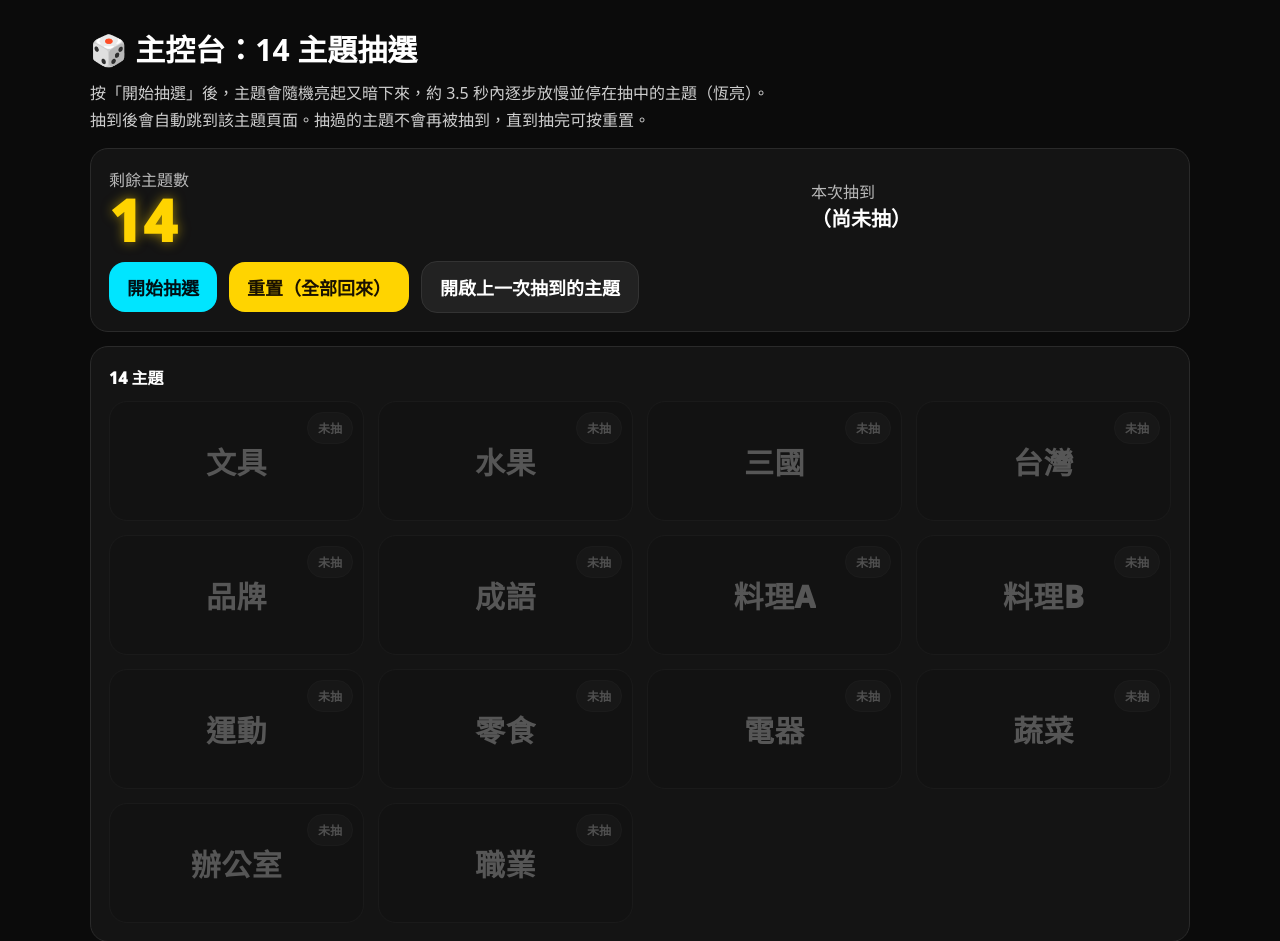
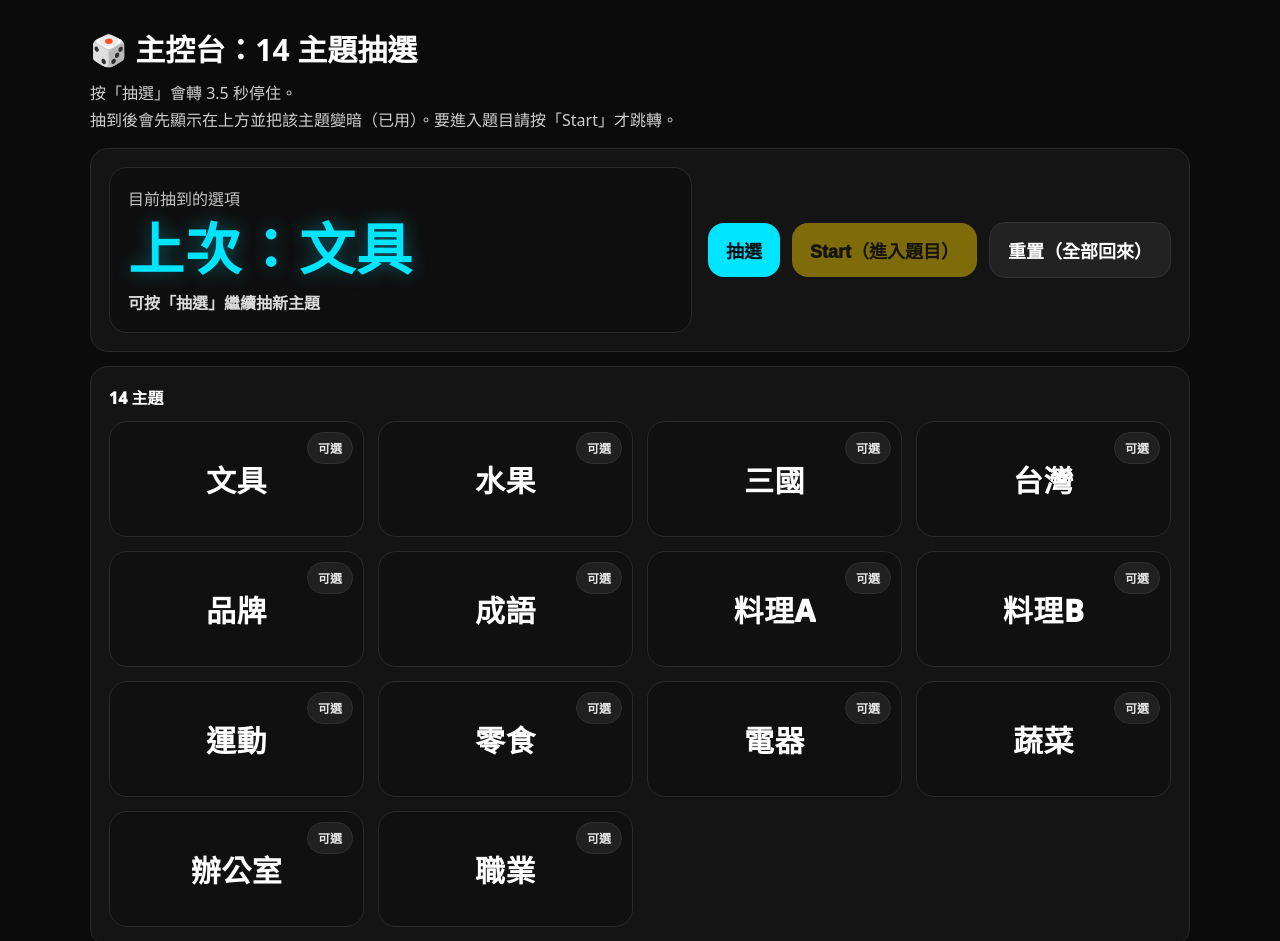
Before and after one commit to d03280112-sketch/ALL, a plain HTML site: page index.html in a window 1280 px wide. Shown: the top 941 px of the page. Drawn offline with Linux system fonts and the light colour scheme.

Commit message:
Update index.html

```diff
--- a/index.html
+++ b/index.html
@@ -3,7 +3,7 @@
 <head>
   <meta charset="utf-8" />
   <meta name="viewport" content="width=device-width,initial-scale=1" />
-  <title>主控台｜14 主題抽選</title>
+  <title>主控台｜14 主題抽選（按 Start 才跳轉）</title>
   <style>
     body{
       margin:0;
@@ -14,26 +14,50 @@
     .wrap{max-width:1100px;margin:0 auto;padding:26px;}
     h1{margin:0 0 10px;font-size:30px;}
     .hint{opacity:.8;line-height:1.7}
+
     .panel{
       background:#141414;border:1px solid #2a2a2a;border-radius:18px;
       padding:18px;margin:14px 0;
     }
-    .row{display:flex;gap:12px;flex-wrap:wrap;align-items:center;justify-content:space-between;}
+
+    .topPick{
+      display:flex;gap:16px;align-items:center;justify-content:space-between;flex-wrap:wrap;
+    }
+    .pickBox{
+      flex:1;
+      min-width:280px;
+      border:1px solid #2a2a2a;
+      border-radius:18px;
+      padding:18px;
+      background:#0f0f0f;
+    }
+    .pickLabel{opacity:.75}
+    .pickName{
+      margin-top:8px;
+      font-size:56px;
+      font-weight:1000;
+      letter-spacing:1px;
+      color:#00e5ff;
+      text-shadow:0 0 18px rgba(0,229,255,.35);
+      line-height:1.1;
+      word-break:break-word;
+    }
+    .pickSub{
+      margin-top:10px;
+      opacity:.85;
+      font-weight:800;
+    }
+
+    .btnRow{display:flex;gap:12px;flex-wrap:wrap;align-items:center}
     button{
-      border:0;border-radius:16px;padding:12px 18px;font-weight:900;cursor:pointer;
-      background:#00e5ff;color:#001015;font-size:18px;
+      border:0;border-radius:16px;padding:14px 18px;font-weight:1000;cursor:pointer;
+      font-size:18px;
     }
-    button.secondary{background:#ffd400;color:#1a1200}
-    button.ghost{background:#222;color:#fff;border:1px solid #333}
+    #btnPick{background:#00e5ff;color:#001015}
+    #btnStart{background:#ffd400;color:#1a1200}
+    #btnReset{background:#222;color:#fff;border:1px solid #333}
     button:disabled{opacity:.45;cursor:not-allowed}
 
-    .big{
-      font-size:58px;font-weight:1000;letter-spacing:1px;color:#ffd400;
-      text-shadow:0 0 12px rgba(255,212,0,.55);
-      line-height:1;
-    }
-
-    /* 14 主題文字區 */
     .grid{
       display:grid;
       grid-template-columns:repeat(auto-fit,minmax(220px,1fr));
@@ -41,13 +65,11 @@
       margin-top:12px;
     }
     .topic{
-      position:relative;
       border-radius:18px;
-      padding:22px 16px;
+      padding:20px 16px;
       border:1px solid #2a2a2a;
-      background:#0f0f0f;
-      opacity:.28;                /* 原本暗 */
-      transform:scale(1);
+      background:#101010;
+      opacity:1;                /* 一開始都亮 */
       transition:opacity .12s linear, transform .12s linear, box-shadow .12s linear, border-color .12s linear;
       user-select:none;
       display:flex;
@@ -55,6 +77,7 @@
       justify-content:center;
       min-height:74px;
       text-align:center;
+      position:relative;
     }
     .topic .name{
       font-size:30px;
@@ -66,64 +89,57 @@
       max-width:100%;
     }
 
+    /* 抽選過的：變暗 */
+    .topic.used{
+      opacity:.18;
+      filter:saturate(.6);
+    }
+
+    /* 抽選動畫亮起 */
     .topic.active{
-      opacity:1;
       transform:scale(1.04);
       border-color:#00e5ff;
       box-shadow:0 0 18px rgba(0,229,255,.35);
     }
 
+    /* 抽到結果：恆亮 */
     .topic.locked{
       opacity:1;
       border-color:#ffd400;
-      box-shadow:0 0 26px rgba(255,212,0,.55);
+      box-shadow:0 0 24px rgba(255,212,0,.55);
+      transform:scale(1.03);
     }
 
     .badge{
       position:absolute;top:10px;right:10px;
-      font-size:12px;font-weight:900;
+      font-size:12px;font-weight:1000;
       padding:6px 10px;border-radius:999px;
       background:#222;border:1px solid #333;
       opacity:.9;
     }
+    .topic.used .badge{background:#111;border-color:#222;opacity:.8}
     .topic.locked .badge{background:#1a1200;border-color:#ffd400}
-    .topic.used{opacity:.12;}
-    .topic.used.locked{opacity:1;}
-    .footerRow{
-      display:flex;gap:12px;flex-wrap:wrap;align-items:center;justify-content:flex-start;
-      margin-top:12px;
-    }
-    a.link{color:#00e5ff;text-decoration:none;font-weight:900}
-    a.link:hover{text-decoration:underline}
   </style>
 </head>
 <body>
 <div class="wrap">
   <h1>🎲 主控台：14 主題抽選</h1>
   <div class="hint">
-    按「開始抽選」後，主題會隨機亮起又暗下來，約 3.5 秒內逐步放慢並停在抽中的主題（恆亮）。<br/>
-    抽到後會自動跳到該主題頁面。抽過的主題不會再被抽到，直到抽完可按重置。
+    按「抽選」會轉 3.5 秒停住。<br/>
+    抽到後會先顯示在上方並把該主題變暗（已用）。要進入題目請按「Start」才跳轉。
   </div>
 
-  <div class="panel">
-    <div class="row">
-      <div>
-        <div style="opacity:.7">剩餘主題數</div>
-        <div class="big" id="remain">14</div>
-      </div>
-      <div style="min-width:360px">
-        <div style="opacity:.7">本次抽到</div>
-        <div style="font-size:20px;font-weight:1000" id="pickedName">（尚未抽）</div>
-        <div style="margin-top:6px">
-          <a class="link" id="pickedLink" href="#" target="_self" style="display:none">開啟此主題</a>
-        </div>
-      </div>
+  <div class="panel topPick">
+    <div class="pickBox">
+      <div class="pickLabel">目前抽到的選項</div>
+      <div class="pickName" id="pickedName">（尚未抽）</div>
+      <div class="pickSub" id="pickedHint">請先按「抽選」</div>
     </div>
 
-    <div class="footerRow">
-      <button id="btnPick">開始抽選</button>
-      <button class="secondary" id="btnReset">重置（全部回來）</button>
-      <button class="ghost" id="btnOpenLast">開啟上一次抽到的主題</button>
+    <div class="btnRow">
+      <button id="btnPick">抽選</button>
+      <button id="btnStart" disabled>Start（進入題目）</button>
+      <button id="btnReset">重置（全部回來）</button>
     </div>
   </div>
 
@@ -134,7 +150,7 @@
 </div>
 
 <script>
-  // ✅ 14 組網址（只用來跳轉，不在畫面顯示）
+  // 14 組（只顯示 name，不顯示 url）
   const GROUPS = [
     { name: "文具",   url: "https://d03280112-sketch.github.io/pen/" },
     { name: "水果",   url: "https://d03280112-sketch.github.io/-fruit/" },
@@ -152,19 +168,19 @@
     { name: "職業",   url: "https://d03280112-sketch.github.io/Profession/" }
   ];
 
-  const KEY_USED = "quiz_used_groups_v3";
-  const KEY_LAST = "quiz_last_group_v3";
+  const KEY_USED = "all_used_groups_v4";
+  const KEY_LAST = "all_last_pick_v4";
 
-  const elRemain = document.getElementById("remain");
-  const elPickedName = document.getElementById("pickedName");
-  const elPickedLink = document.getElementById("pickedLink");
   const elGrid = document.getElementById("grid");
   const btnPick = document.getElementById("btnPick");
+  const btnStart = document.getElementById("btnStart");
   const btnReset = document.getElementById("btnReset");
-  const btnOpenLast = document.getElementById("btnOpenLast");
+  const elPickedName = document.getElementById("pickedName");
+  const elPickedHint = document.getElementById("pickedHint");
 
   let spinning = false;
   let currentActive = null;
+  let pickedIdx = null; // 本次抽到（但未跳轉）
 
   function loadUsed(){
     try {
@@ -173,6 +189,7 @@
     } catch { return []; }
   }
   function saveUsed(arr){ localStorage.setItem(KEY_USED, JSON.stringify(arr)); }
+
   function saveLast(idx){ localStorage.setItem(KEY_LAST, String(idx)); }
   function loadLast(){
     const v = localStorage.getItem(KEY_LAST);
@@ -189,21 +206,32 @@
     return out;
   }
 
-  function renderGrid(){
+  function clearActive(){
+    if (currentActive === null) return;
+    const el = elGrid.querySelector(`.topic[data-idx="${currentActive}"]`);
+    if (el) el.classList.remove("active");
+    currentActive = null;
+  }
+  function setActive(idx){
+    if (currentActive === idx) return;
+    clearActive();
+    const el = elGrid.querySelector(`.topic[data-idx="${idx}"]`);
+    if (el) el.classList.add("active");
+    currentActive = idx;
+  }
+
+  function render(){
     const used = new Set(loadUsed());
-    const remain = GROUPS.length - used.size;
-    elRemain.textContent = String(remain);
-    btnPick.disabled = (remain <= 0) || spinning;
+    elGrid.innerHTML = "";
 
-    elGrid.innerHTML = "";
-    GROUPS.forEach((g, i) => {
+    GROUPS.forEach((g,i)=>{
       const div = document.createElement("div");
       div.className = "topic" + (used.has(i) ? " used" : "");
       div.dataset.idx = String(i);
 
       const badge = document.createElement("div");
       badge.className = "badge";
-      badge.textContent = used.has(i) ? "已抽" : "未抽";
+      badge.textContent = used.has(i) ? "已選" : "可選";
 
       const name = document.createElement("div");
       name.className = "name";
@@ -212,124 +240,114 @@
       div.appendChild(badge);
       div.appendChild(name);
 
-      // 允許點擊直接開啟（測試用）
-      div.addEventListener("click", () => {
-        if (spinning) return;
-        window.location.href = g.url;
-      });
-
       elGrid.appendChild(div);
     });
+
+    // 如果剛抽到，標記 locked
+    if (pickedIdx !== null){
+      const el = elGrid.querySelector(`.topic[data-idx="${pickedIdx}"]`);
+      if (el){
+        el.classList.remove("active");
+        el.classList.add("locked");
+        // 已選的同時也要暗掉，但 locked 要亮，所以用 locked 覆蓋視覺
+        el.classList.remove("used");
+        const b = el.querySelector(".badge");
+        if (b) b.textContent = "本次";
+      }
+    }
+
+    btnPick.disabled = spinning || candidates().length === 0;
+    btnStart.disabled = (pickedIdx === null);
   }
 
-  function clearActive(){
-    if (currentActive === null) return;
-    const el = elGrid.querySelector(`.topic[data-idx="${currentActive}"]`);
-    if (el) el.classList.remove("active");
-    currentActive = null;
-  }
+  function sleep(ms){ return new Promise(r=>setTimeout(r,ms)); }
 
-  function setActive(idx){
-    if (currentActive === idx) return;
-    clearActive();
-    const el = elGrid.querySelector(`.topic[data-idx="${idx}"]`);
-    if (el) el.classList.add("active");
-    currentActive = idx;
-  }
-
-  function lockPicked(idx){
-    const el = elGrid.querySelector(`.topic[data-idx="${idx}"]`);
-    if (el) {
-      el.classList.remove("active");
-      el.classList.add("locked");
-    }
-  }
-
-  function sleep(ms){ return new Promise(r => setTimeout(r, ms)); }
-
-  async function spinAndPick(){
+  async function spinPick(){
     if (spinning) return;
     const pool = candidates();
-    if (pool.length === 0) return;
+    if (pool.length === 0) {
+      elPickedName.textContent = "（已全部抽完）";
+      elPickedHint.textContent = "請按「重置」重新開始";
+      btnStart.disabled = true;
+      return;
+    }
 
     spinning = true;
     btnPick.disabled = true;
+    btnStart.disabled = true;
 
-    // ===== 目標：整段約 3.5 秒 =====
+    // 抽之前先清掉上次 locked（但已用過的還是暗）
+    pickedIdx = null;
+    elPickedName.textContent = "抽選中…";
+    elPickedHint.textContent = "請稍等 3.5 秒";
+    render();
+
     const TOTAL_MS = 3500;
-
-    // 這個組合會讓節奏：先快（約 60ms）→ 慢到（約 320ms）
     const START_DELAY = 60;
     const END_DELAY = 320;
-
-    // 用總時間估算跳動步數（以平均延遲抓）
     const approxSteps = Math.max(10, Math.floor(TOTAL_MS / ((START_DELAY + END_DELAY) / 2)));
 
-    // 產生逐步變慢的 delay 序列（ease-out）
     const delays = [];
     for (let i=0;i<approxSteps;i++){
-      const t = i / (approxSteps - 1);          // 0..1
-      const eased = 1 - Math.pow(1 - t, 2.2);   // ease-out
-      const d = START_DELAY + (END_DELAY - START_DELAY) * eased;
-      delays.push(Math.round(d));
+      const t = i / (approxSteps - 1);
+      const eased = 1 - Math.pow(1 - t, 2.2);
+      delays.push(Math.round(START_DELAY + (END_DELAY - START_DELAY) * eased));
     }
 
-    // 依序跳亮（每次從候選中隨機挑）
     for (let i=0;i<delays.length;i++){
       const idx = pool[Math.floor(Math.random() * pool.length)];
       setActive(idx);
       await sleep(delays[i]);
     }
 
-    // 最後決選（避免最後一次剛好非定案）
+    // 最終結果
     const finalIdx = pool[Math.floor(Math.random() * pool.length)];
     setActive(finalIdx);
     await sleep(220);
 
-    // 記錄已抽
+    // 立刻把它記為「已用」：下方變暗
     const usedArr = loadUsed();
     usedArr.push(finalIdx);
     saveUsed(usedArr);
     saveLast(finalIdx);
 
-    // UI 顯示
+    pickedIdx = finalIdx;
     const g = GROUPS[finalIdx];
-    elPickedName.textContent = `【${g.name}】`;
-    elPickedLink.href = g.url;
-    elPickedLink.style.display = "inline-block";
-
-    // 恆亮（鎖定）
-    lockPicked(finalIdx);
-
-    // 更新剩餘
-    renderGrid();
+    elPickedName.textContent = g.name;
+    elPickedHint.textContent = "按 Start 才會進入這組題目";
 
     spinning = false;
-
-    // 讓主持人看清楚結果再跳（短暫停留）
-    setTimeout(() => {
-      window.location.href = g.url;
-    }, 600);
+    clearActive();
+    render();
   }
 
-  btnPick.addEventListener("click", spinAndPick);
+  btnPick.addEventListener("click", spinPick);
 
-  btnReset.addEventListener("click", () => {
+  btnStart.addEventListener("click", ()=>{
+    if (pickedIdx === null) return;
+    window.location.href = GROUPS[pickedIdx].url;
+  });
+
+  btnReset.addEventListener("click", ()=>{
     localStorage.removeItem(KEY_USED);
     localStorage.removeItem(KEY_LAST);
+    pickedIdx = null;
+    clearActive();
     elPickedName.textContent = "（尚未抽）";
-    elPickedLink.style.display = "none";
-    clearActive();
-    renderGrid();
+    elPickedHint.textContent = "請先按「抽選」";
+    render();
   });
 
-  btnOpenLast.addEventListener("click", () => {
-    const idx = loadLast();
-    if (idx === null || idx < 0 || idx >= GROUPS.length) return;
-    window.location.href = GROUPS[idx].url;
-  });
+  // 讓你重新整理後，上方能顯示「上一次抽到」(不自動跳)
+  (function initLast(){
+    const last = loadLast();
+    if (last !== null && last >= 0 && last < GROUPS.length){
+      elPickedName.textContent = `上次：${GROUPS[last].name}`;
+      elPickedHint.textContent = "可按「抽選」繼續抽新主題";
+    }
+  })();
 
-  renderGrid();
+  render();
 </script>
 </body>
 </html>
```
